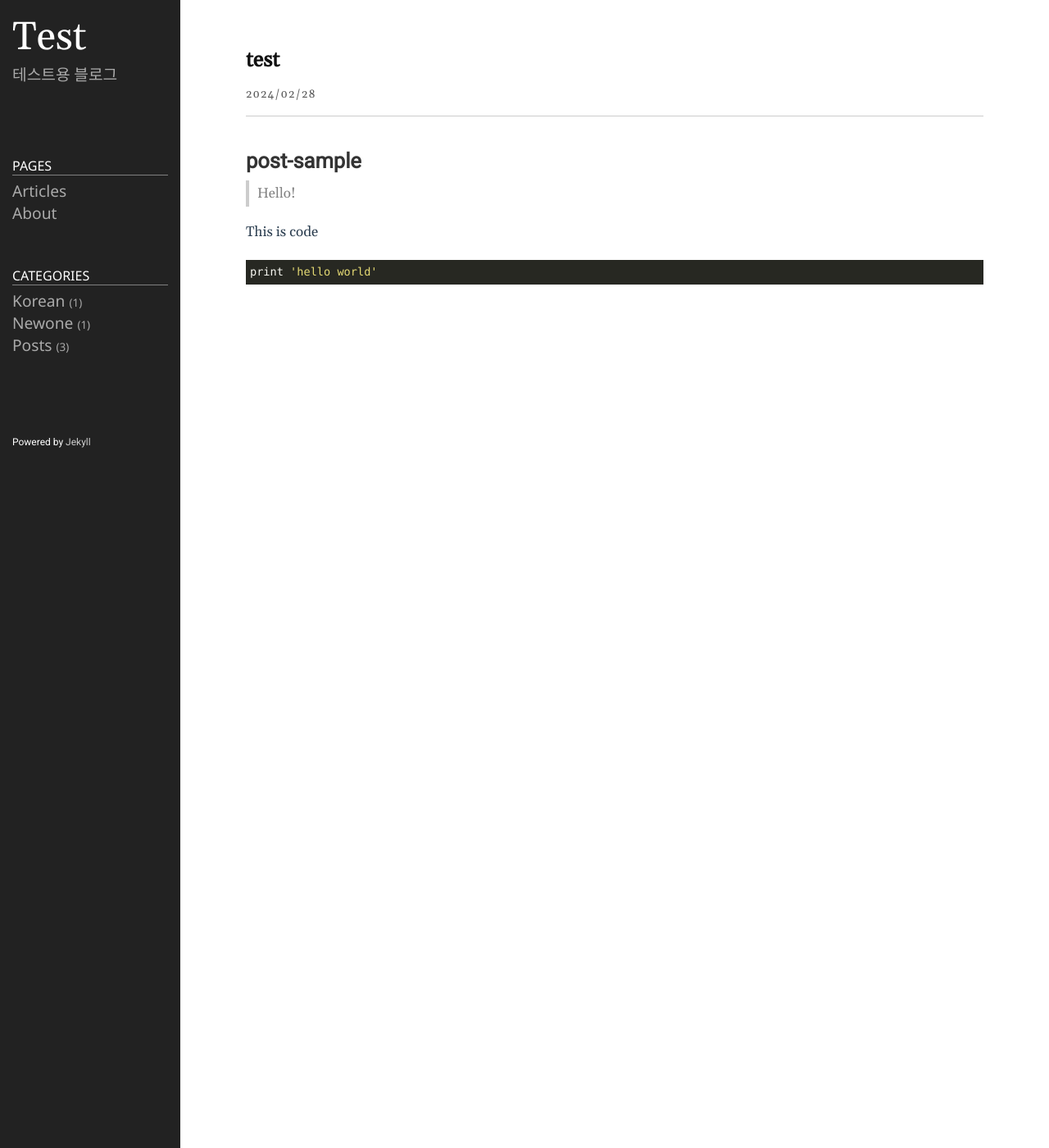
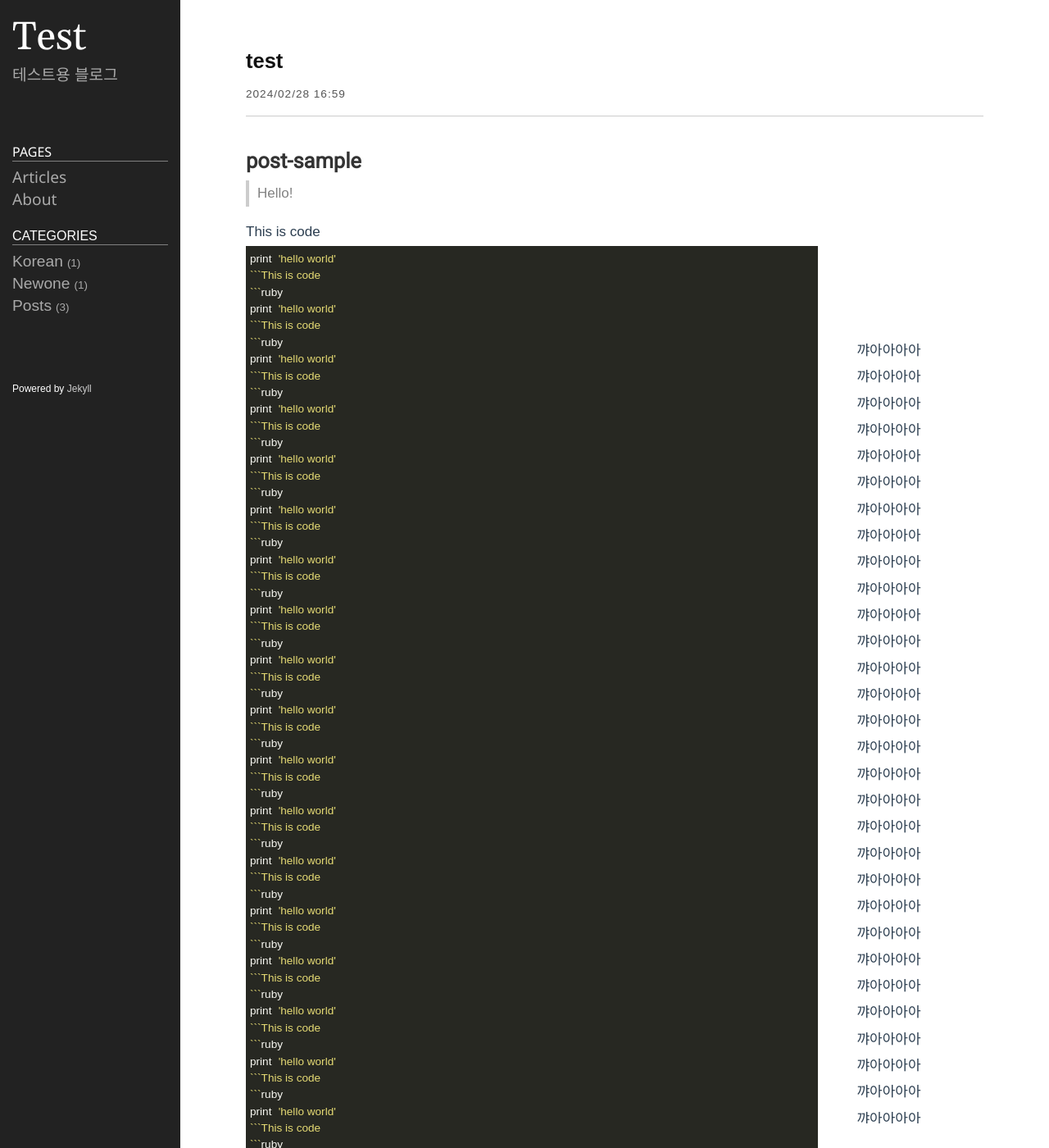
Before and after one commit to DuDuDat/DuDuDat.github.io, a Jekyll site: the page built from _newone/2020-01-02-post1.markdown, in a window 1280 px wide and 1400 px high. Shown: the whole window at 82% size. Built offline with Jekyll 4.4.1, drawn with Linux system fonts in a browser that asks for light colours; some web fonts are replaced; some of the changed text lies outside the part shown.

Commit message:
post 우측 사이드 바 추가

````diff
--- a/_includes/default.html
+++ b/_includes/default.html
@@ -9,7 +9,7 @@
   <body>
   	<div class="container">
 		<div class="sidebar">
-			{% include sidebar-left.html %}
+			{% include sidebar.html %}
 		</div>
 		<div class="content">
 			{{ content }}
--- /dev/null
+++ b/_includes/post-navbar.html
@@ -0,0 +1 @@
+꺄아아아아<br />꺄아아아아<br />꺄아아아아<br />꺄아아아아<br />꺄아아아아<br />꺄아아아아<br />꺄아아아아<br />꺄아아아아<br />꺄아아아아<br />꺄아아아아<br />꺄아아아아<br />꺄아아아아<br />꺄아아아아<br />꺄아아아아<br />꺄아아아아<br />꺄아아아아<br />꺄아아아아<br />꺄아아아아<br />꺄아아아아<br />꺄아아아아<br />꺄아아아아<br />꺄아아아아<br />꺄아아아아<br />꺄아아아아<br />꺄아아아아<br />꺄아아아아<br />꺄아아아아<br />꺄아아아아<br />꺄아아아아<br />꺄아아아아<br />꺄아아아아<br />꺄아아아아<br />꺄아아아아<br />꺄아아아아<br />꺄아아아아<br />꺄아아아아<br />꺄아아아아<br />꺄아아아아<br />꺄아아아아<br />꺄아아아아<br />꺄아아아아<br />꺄아아아아<br />꺄아아아아<br />꺄아아아아<br />꺄아아아아<br />꺄아아아아<br />꺄아아아아<br />꺄아아아아<br />
--- a/_includes/post.html
+++ b/_includes/post.html
@@ -1,18 +1,42 @@
 <!-- 포스트 제목 -->
 <article class="post">
 	<header class="post-header">
-		<div class="post-title" style="text-align: left;">
+		<div class="post-title">
 			{{ page.title | escape }}
 		</div>
-		<div style="text-align: left;">
-			<time class="post-date dt-published" datetime="{{ page.date | date_to_xmlschema }}" itemprop="datePublished">
-				{%- assign date_format = site.date_forma | default: "%Y/%m/%d" -%}
-				{{ page.date | date: date_format }}
-			</time>
-		</div>
+		<time class="post-date dt-published" datetime="{{ page.date | date_to_xmlschema }}" itemprop="datePublished">
+			{%- assign date_format = site.date_forma | default: "%Y/%m/%d %H:%M" -%}
+			{{ page.date | date: date_format }}
+		</time>
+
 	</header>
 
-	<div class="post-content">
-		{{ content }}
+	<div class="flex-container">
+		<div class="post-content">
+			{{ content }}
+		</div>
+		<div class="post-nav">
+			<div class="fixed-nav">
+				{% include post-navbar.html %}
+			</div>
+		</div>
 	</div>
 </article>
+
+<script>
+
+	window.addEventListener('load', adjustFixedNavHeight);
+	window.addEventListener('resize', adjustFixedNavHeight);
+
+	function adjustFixedNavHeight() {
+		let postNav = document.querySelector('.post-nav');
+	  let fixedNav = document.querySelector('.fixed-nav');
+	  let viewportHeight = window.innerHeight;
+	  let fixedNavTop = fixedNav.getBoundingClientRect().top;
+
+	  // 뷰포트 높이에서 fixed-nav의 상단 위치를 빼서 높이를 계산합니다.
+	  let newHeight = viewportHeight - fixedNavTop - 30;
+	  fixedNav.style.height = newHeight + 'px';
+	  fixedNav.style.width = postNav.offsetWidth + 'px'
+	}
+</script>
--- a/_newone/2020-01-02-post1.markdown
+++ b/_newone/2020-01-02-post1.markdown
@@ -10,4 +10,64 @@ category: sample
 This is code
 ```ruby
 print 'hello world'
+```This is code
+```ruby
+print 'hello world'
+```This is code
+```ruby
+print 'hello world'
+```This is code
+```ruby
+print 'hello world'
+```This is code
+```ruby
+print 'hello world'
+```This is code
+```ruby
+print 'hello world'
+```This is code
+```ruby
+print 'hello world'
+```This is code
+```ruby
+print 'hello world'
+```This is code
+```ruby
+print 'hello world'
+```This is code
+```ruby
+print 'hello world'
+```This is code
+```ruby
+print 'hello world'
+```This is code
+```ruby
+print 'hello world'
+```This is code
+```ruby
+print 'hello world'
+```This is code
+```ruby
+print 'hello world'
+```This is code
+```ruby
+print 'hello world'
+```This is code
+```ruby
+print 'hello world'
+```This is code
+```ruby
+print 'hello world'
+```This is code
+```ruby
+print 'hello world'
+```This is code
+```ruby
+print 'hello world'
+```This is code
+```ruby
+print 'hello world'
+```This is code
+```ruby
+print 'hello world'
 ```
--- a/public/css/style.css
+++ b/public/css/style.css
@@ -1,6 +1,18 @@
 @import url(//fonts.googleapis.com/css?family=Ubuntu:500&subset=latin,latin-ext);
 @import url('https://fonts.googleapis.com/css?family=Gelasio|Kulim+Park|Nanum+Myeongjo|Nanum+Gothic|Noto+Sans|Noto+Sans+KR|Roboto&display=swap');
 @import url(syntax/monokai.css);
+@font-face {
+	font-family: "SUITE-Regular";
+	src: url("https://cdn.jsdelivr.net/gh/projectnoonnu/noonfonts_2304-2@1.0/SUITE-Regular.woff2") format("woff2");
+	font-weight: 400;
+	font-style: normal;
+}
+
+* {
+	margin: 0;
+	padding: 0;
+	font-family: "SUITE-Regular", sans-serif;
+}
 
 :root {
   --blue: #007bff;
@@ -155,9 +167,6 @@ a.nav-item:hover { color: #777; }
 .badge::before { content: "("; }
 .badge::after { content: ")"; }
 
-.post-list > li {
-}
-
 .post-link {
 	margin-left: 10px;
 	font-size: 110%;
@@ -258,7 +267,6 @@ header.post-header {
 	padding: 50px 0px 10px 0px;
 	margin-bottom: 30px;
 	border-bottom: 1px solid #ccc;
-	text-align: center;
 }
 
 header.home {
@@ -277,7 +285,6 @@ header.home {
 	letter-spacing: 1px;
 	font-size: 0.8em;
 	display: inline-block;
-	width: 80px;
 }
 
 .author .author-image {
@@ -340,4 +347,48 @@ footer {
 		visibility: hidden;
 		display: none;
 	}
+
+	/*  추가  */
+	.post-nav {
+		display: none;
+	}
 }
+
+/*  추가  */
+
+.flex-container {
+	display: flex;
+}
+
+.post-content{
+	flex: 4;
+	padding-right: 3%;
+}
+
+.post-nav {
+	position: relative;
+	flex: 1;
+}
+
+.fixed-nav{
+	position: fixed;
+	top: 28%;
+	overflow-y: auto;
+	padding: 20px;
+}
+
+.fixed-nav::-webkit-scrollbar {
+	width: 5px; /* 스크롤바의 너비 */
+  }
+
+  .fixed-nav::-webkit-scrollbar-track {
+	background: rgba(226, 226, 226, 0.2); /* 스크롤바 트랙의 배경색 */
+  }
+
+  .fixed-nav::-webkit-scrollbar-thumb {
+	background: rgb(226, 226, 226); /* 스크롤바 썸(움직이는 부분)의 배경색 */
+  }
+
+  .fixed-nav::-webkit-scrollbar-thumb:hover {
+	background: #888; /* 스크롤바 썸에 마우스를 올렸을 때의 배경색 */
+  }
````
Also changed, not shown: _includes/category.html (+6 -2 lines), _includes/sidebar-right.html (deleted, +0 -52 lines), _includes/sidebar.html (renamed from _includes/sidebar-left.html).
